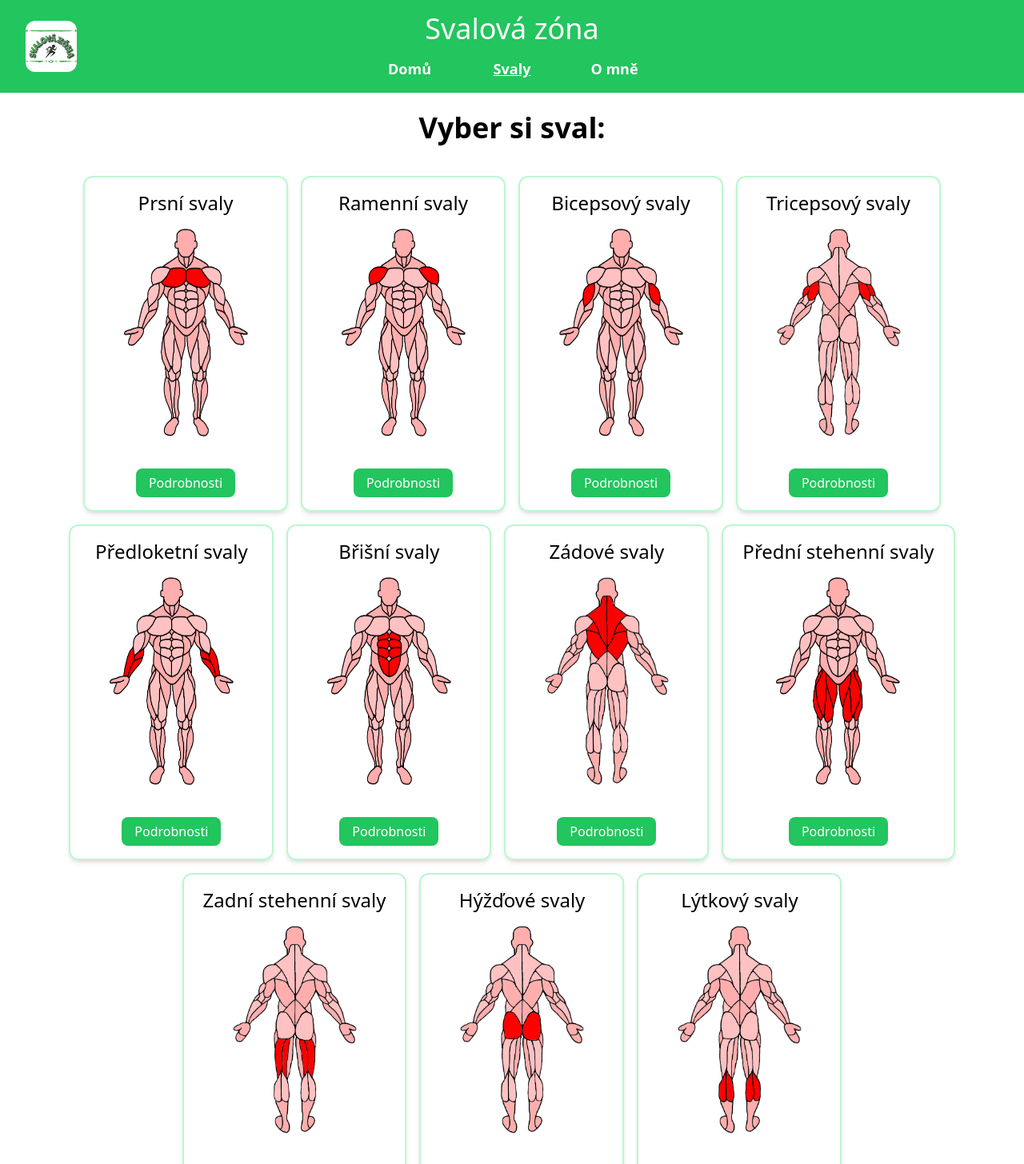
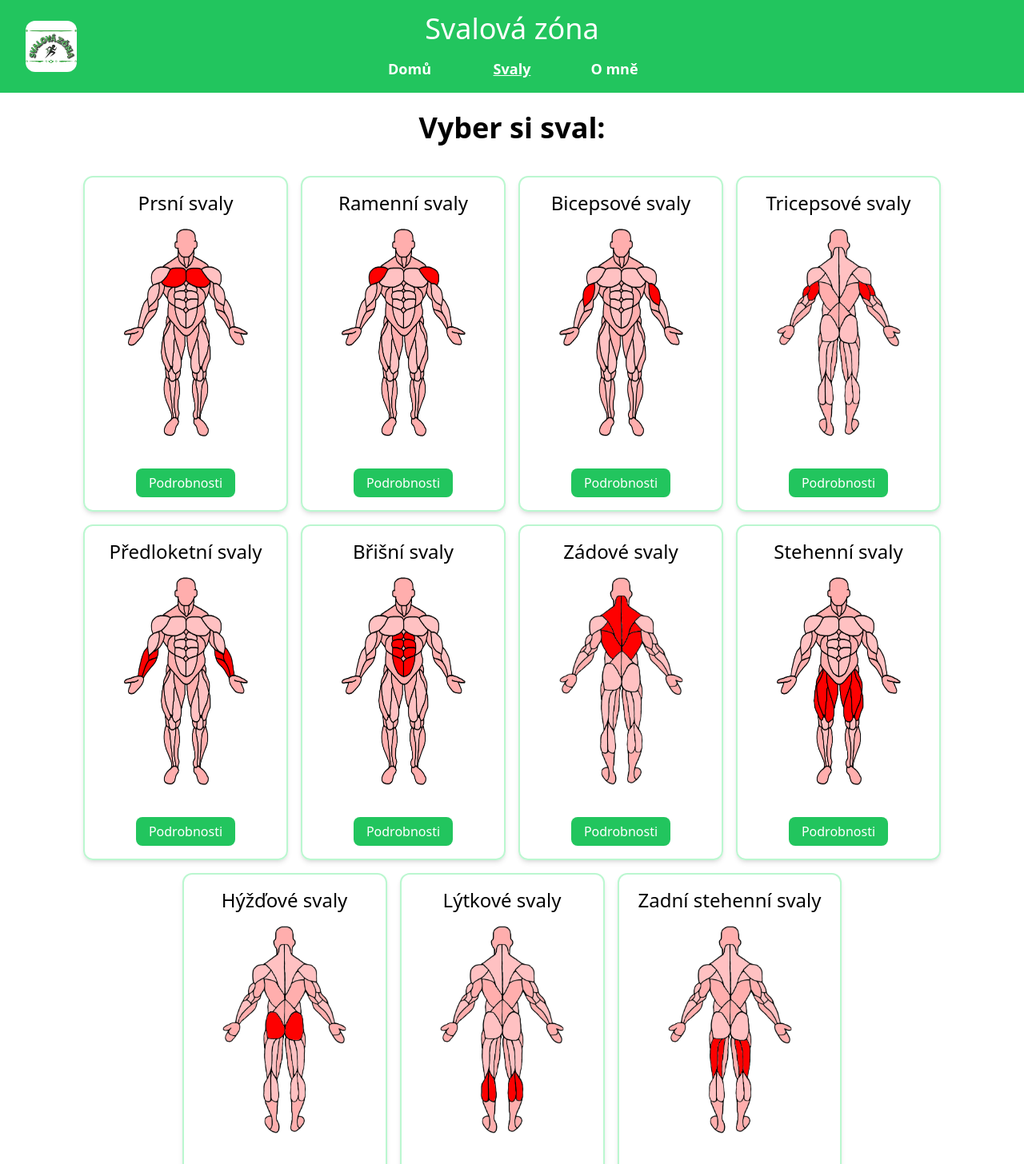
Before and after one commit to martodrak/Muscles, a React (Vite) app: page /muscles in a window 1280 px wide. Shown: the top 1456 px of the page at 80% size. Built offline with nearby package versions, Linux system fonts and the light colour scheme.

Commit message:
Update Memory.jsx

```diff
--- a/src/parts/Memory.jsx
+++ b/src/parts/Memory.jsx
@@ -28,14 +28,14 @@ export const Memory = ({ children }) => {
       image: "images/panak_ramena.png",
     },
     {
-      name: "Bicepsový svaly",
+      name: "Bicepsové svaly",
       latin: "Biceps Brachii",
       description:
         "Má dvě hlavy: dlouhou a krátkou. Je zde také brachialis, malý sval mezi hlavami. Aktivuje se při tahání a flexi paže. Cvičení: bicepsové zdvihy s činkami, shyby s úzkým úchopem. Pohyb: zvedání předloktí směrem k rameni.",
       image: "images/panak_bicepsNP.png",
     },
     {
-      name: "Tricepsový svaly",
+      name: "Tricepsové svaly",
       latin: "Triceps Brachii",
       description:
         "Má tři části: Dlouhá hlava, boční hlava a střední hlava. Aktivuje se při tlacích nebo extendování paží. Cvičení: tricepsové stahování na kladce, kickbacky, bench press s úzkým úchopem. Pohyb: protažení paže a stlačení lokte směrem dolů.",
@@ -63,18 +63,11 @@ export const Memory = ({ children }) => {
       image: "images/panak_zada.png",
     },
     {
-      name: "Přední stehenní svaly",
+      name: "Stehenní svaly",
       latin: "Quadriceps",
       description:
         "Má čtyři části: Rectus femoris, vastus medialis, vastus lateralis, vastus intermedius. Aktivuje se při prodlužování kolene. Cvičení: dřepy, leg press, výpady. Pohyb: extenze kolene.",
       image: "images/panak_stehna.png",
-    },
-    {
-      name: " Zadní stehenní svaly",
-      latin: "Deltoideus",
-      description:
-        "Má tři části: Přední – zvedání paže dopředu, Střední – zvedání paže do stran, Zadní – zvedání paže dozadu. Aktivuje se při tlakových a zvedacích pohybech. Cvičení: shoulder press, boční a přední zdvihy. Pohybové směry: přední, boční a zadní pohyb.",
-      image: "images/panak_hems.png",
     },
     {
       name: "Hýžďové svaly",
@@ -84,11 +77,18 @@ export const Memory = ({ children }) => {
       image: "images/panak_hyzde.png",
     },
     {
-      name: "Lýtkový svaly",
+      name: "Lýtkové svaly",
       latin: "Gastrocnemius",
       description:
         "Má dvě hlavy: vnitřní a vnější. Aktivuje se při zvedání paty. Cvičení: výpony na lýtkách, sedící výpony. Pohyb: zvedání paty směrem vzhůru (flexe v kotníku). Pohybové směry: plantární flexe v kotníku.",
       image: "images/panak_lytka.png",
+    },
+    {
+      name: "Zadní stehenní svaly",
+      latin: "Hamstring",
+      description:
+        "Zadní část stehna řadíme: dvojhlavý sval stehenní, sval pološlašitý a sval poloblanitý. Aktivuje se ohybem spodní části nohy v kolenním kloubu je hlavní funkcí, kterou mají tyto svaly za úkol. Cvičení: rumunský mrtvý tah, leg curl na stroji (zakopávání). Pohyb: flexe kolene, extenze kyčle.",
+      image: "images/panak_hems.png",
     },
   ];
 
```
